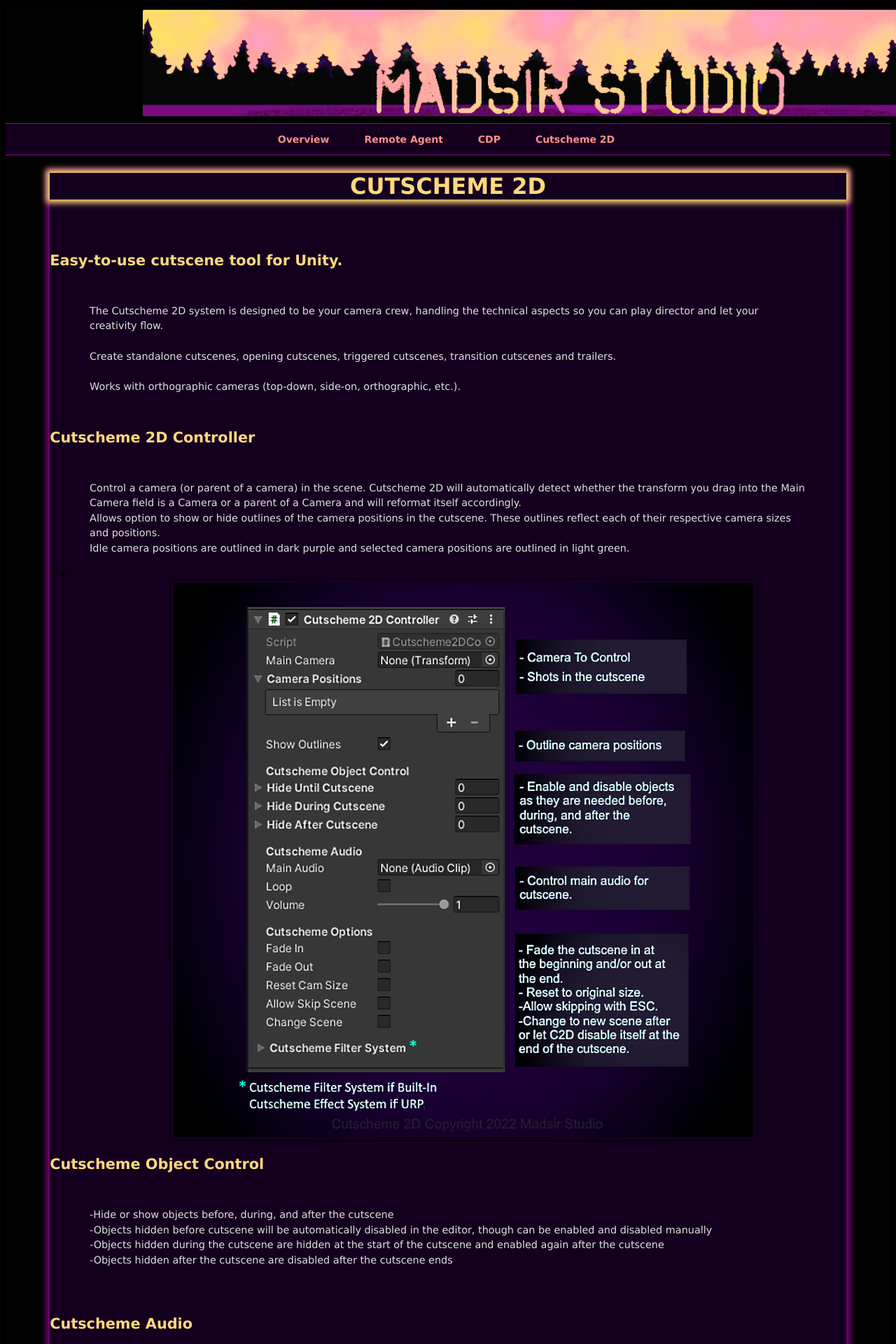
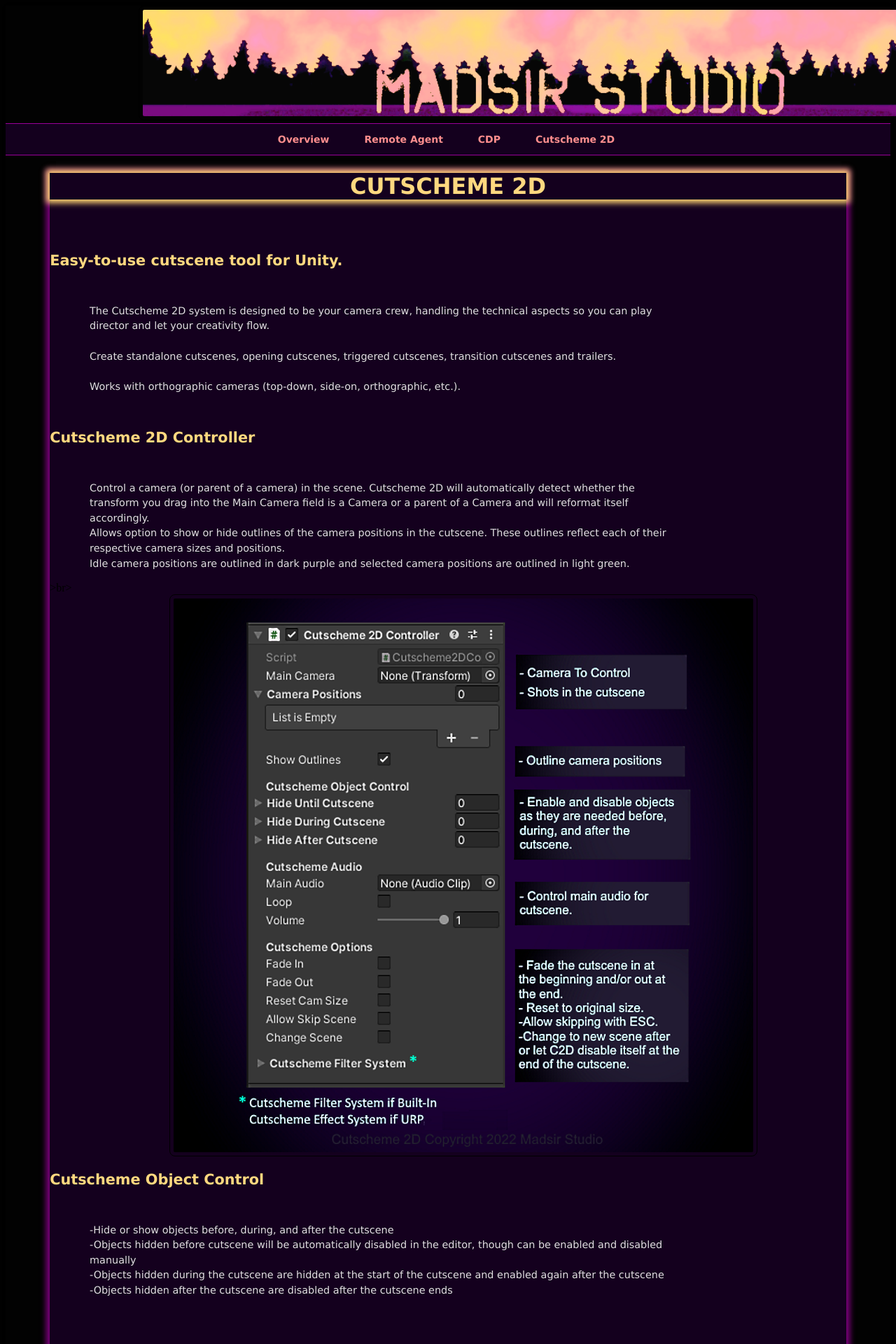
Before and after one commit to Madsir/madsirstudio.github.io, a Jekyll site: the page built from cutscheme2d/index.html, in a window 1280 px wide. Shown: the top 1920 px of the page at 70% size. Built offline with Jekyll 4.4.1, drawn with Linux system fonts in a browser that asks for light colours.

Commit message:
Update index.html

```diff
--- a/cutscheme2d/index.html
+++ b/cutscheme2d/index.html
@@ -37,7 +37,7 @@
 }
 p {
   margin-left: 5%;
-  margin-right: 5%;
+  margin-right: 20%;
 }
 </style>
 </head>
```
